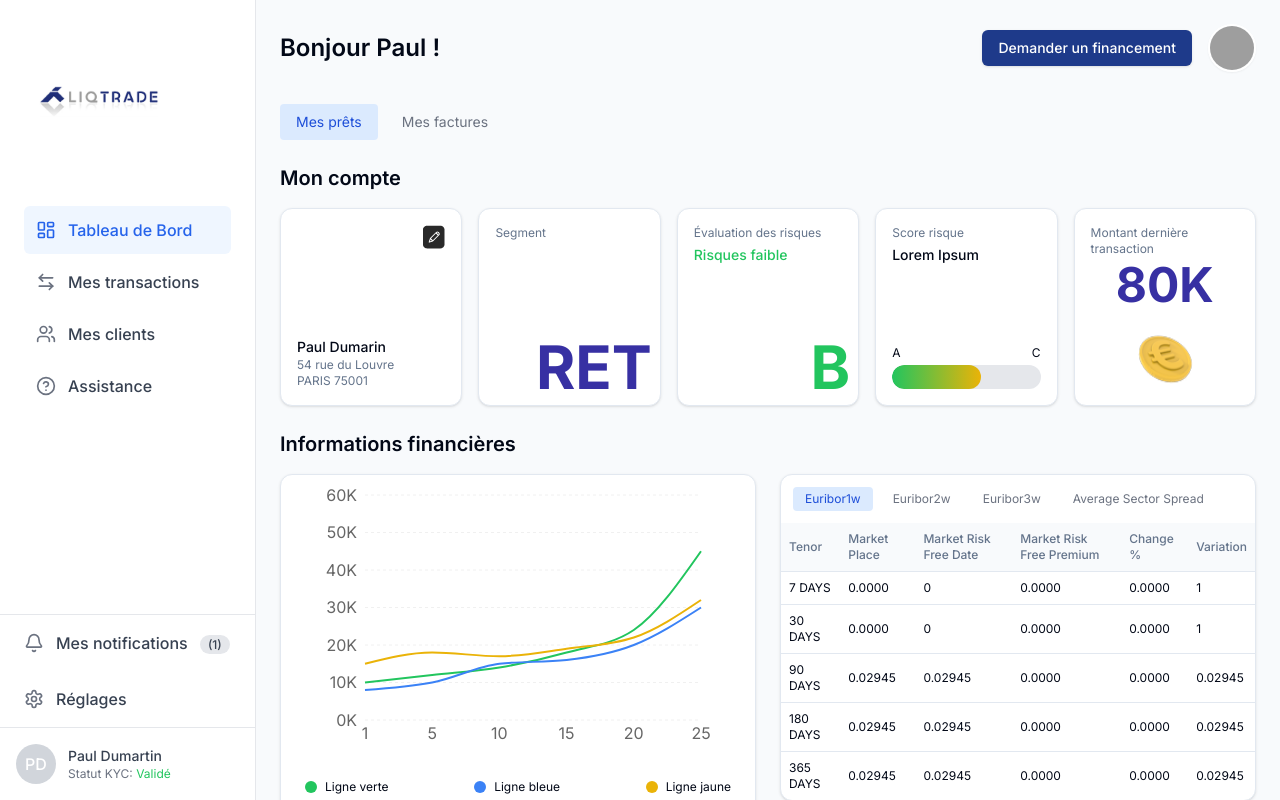
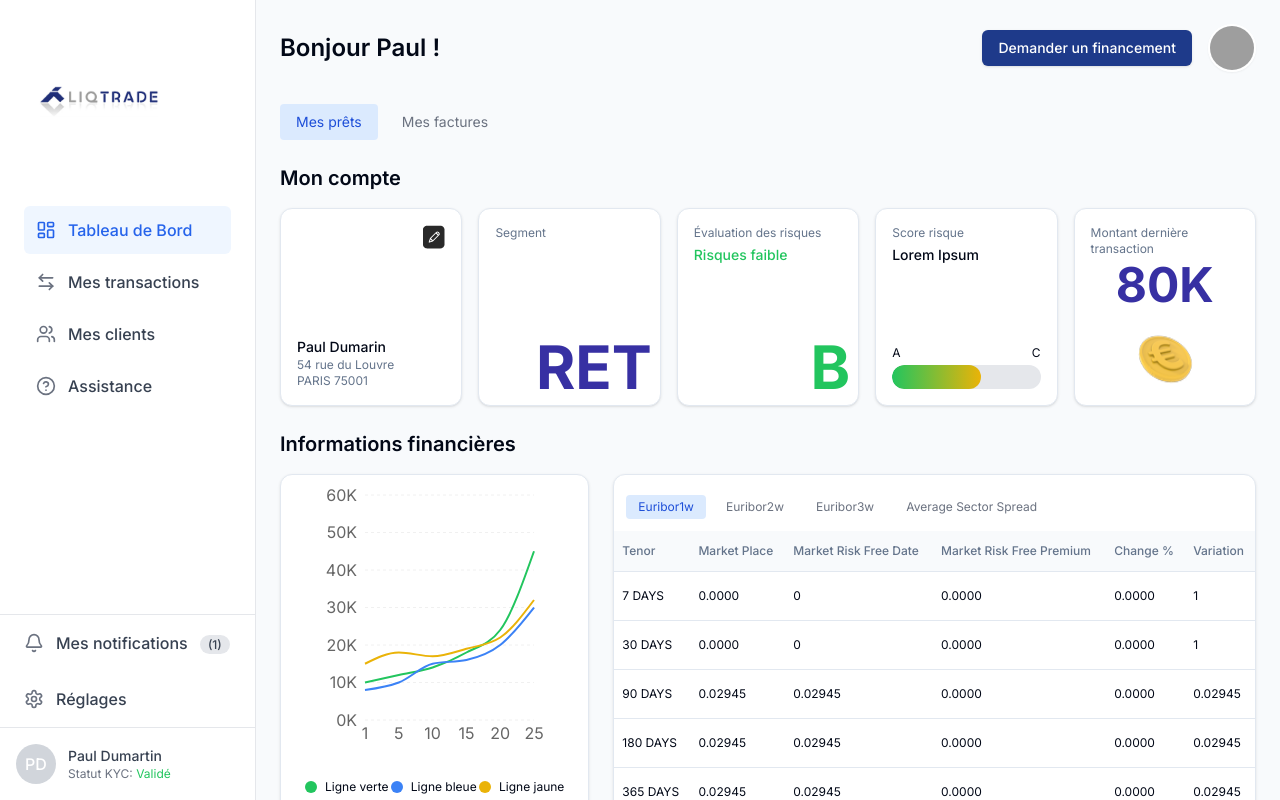
Before and after one commit to umgh25/test_tx, a Next.js app: page /dashboard in a window 1280 px wide. Built offline with nearby package versions, Linux system fonts and the light colour scheme; grey boxes are pictures that could not be loaded.

Commit message:
fix: Ajustement de MarketRiskTable et FinancialChart

```diff
--- a/package.json
+++ b/package.json
@@ -1,5 +1,5 @@
 {
-  "name": "nextjs-shadcn",
+  "name": "Liqtrade",
   "version": "0.1.0",
   "private": true,
   "scripts": {
--- a/src/app/dashboard/page.tsx
+++ b/src/app/dashboard/page.tsx
@@ -150,11 +150,11 @@ export default function Dashboard() {
       <div className="my-6">
         <h2 className="text-xl font-semibold mb-4">Informations financières</h2>
 
-        <div className="grid grid-cols-1 md:grid-cols-2 gap-6">
-          <div className="w-full h-full">
+        <div className="grid grid-cols-12 gap-6">
+          <div className="col-span-4 h-full">
             <FinancialChart data={chartData} />
           </div>
-          <div className="w-full h-full">
+          <div className="col-span-8 h-full">
             <MarketRiskTable data={riskData} />
           </div>
         </div>
--- a/src/components/dashboard/MarketRiskTable.tsx
+++ b/src/components/dashboard/MarketRiskTable.tsx
@@ -1,6 +1,13 @@
-import type React from 'react';
-import { Card, CardContent, CardHeader } from '@/components/ui/card';
-import { Table, TableBody, TableCell, TableHead, TableHeader, TableRow } from '@/components/ui/table';
+import type React from "react";
+import { Card, CardContent, CardHeader } from "@/components/ui/card";
+import {
+  Table,
+  TableBody,
+  TableCell,
+  TableHead,
+  TableHeader,
+  TableRow,
+} from "@/components/ui/table";
 
 interface RiskData {
   tenor: string;
@@ -17,13 +24,21 @@ interface MarketRiskTableProps {
 
 const MarketRiskTable: React.FC<MarketRiskTableProps> = ({ data }) => {
   return (
-    <Card>
-      <CardHeader className="p-3">
+    <Card className="h-full">
+      <CardHeader className="p-3 pt-5">
         <div className="flex flex-wrap gap-2">
-          <button className="px-3 py-1 rounded bg-blue-100 text-blue-700 text-xs">Euribor1w</button>
-          <button className="px-3 py-1 rounded text-gray-500 text-xs">Euribor2w</button>
-          <button className="px-3 py-1 rounded text-gray-500 text-xs">Euribor3w</button>
-          <button className="px-3 py-1 rounded text-gray-500 text-xs">Average Sector Spread</button>
+          <button className="px-3 py-1 rounded bg-blue-100 text-blue-700 text-xs">
+            Euribor1w
+          </button>
+          <button className="px-3 py-1 rounded text-gray-500 text-xs">
+            Euribor2w
+          </button>
+          <button className="px-3 py-1 rounded text-gray-500 text-xs">
+            Euribor3w
+          </button>
+          <button className="px-3 py-1 rounded text-gray-500 text-xs">
+            Average Sector Spread
+          </button>
         </div>
       </CardHeader>
       <CardContent className="p-0">
@@ -31,23 +46,43 @@ const MarketRiskTable: React.FC<MarketRiskTableProps> = ({ data }) => {
           <Table>
             <TableHeader>
               <TableRow className="bg-slate-50">
-                <TableHead className="font-medium text-xs py-2">Tenor</TableHead>
-                <TableHead className="font-medium text-xs py-2">Market Place</TableHead>
-                <TableHead className="font-medium text-xs py-2">Market Risk Free Date</TableHead>
-                <TableHead className="font-medium text-xs py-2">Market Risk Free Premium</TableHead>
-                <TableHead className="font-medium text-xs py-2">Change %</TableHead>
-                <TableHead className="font-medium text-xs py-2">Variation</TableHead>
+                <TableHead className="font-medium text-xs py-2">
+                  Tenor
+                </TableHead>
+                <TableHead className="font-medium text-xs py-2">
+                  Market Place
+                </TableHead>
+                <TableHead className="font-medium text-xs py-2">
+                  Market Risk Free Date
+                </TableHead>
+                <TableHead className="font-medium text-xs py-2">
+                  Market Risk Free Premium
+                </TableHead>
+                <TableHead className="font-medium text-xs py-2">
+                  Change %
+                </TableHead>
+                <TableHead className="font-medium text-xs py-2">
+                  Variation
+                </TableHead>
               </TableRow>
             </TableHeader>
             <TableBody>
               {data.map((row) => (
                 <TableRow key={row.tenor}>
-                  <TableCell className="text-xs py-2">{row.tenor}</TableCell>
-                  <TableCell className="text-xs py-2">{row.marketPlaceRate}</TableCell>
-                  <TableCell className="text-xs py-2">{row.marketRiskFreeRate}</TableCell>
-                  <TableCell className="text-xs py-2">{row.marketRiskFreeSpread}</TableCell>
+                  <TableCell className="text-xs py-4">{row.tenor}</TableCell>
+                  <TableCell className="text-xs py-2">
+                    {row.marketPlaceRate}
+                  </TableCell>
+                  <TableCell className="text-xs py-2">
+                    {row.marketRiskFreeRate}
+                  </TableCell>
+                  <TableCell className="text-xs py-2">
+                    {row.marketRiskFreeSpread}
+                  </TableCell>
                   <TableCell className="text-xs py-2">{row.change}</TableCell>
-                  <TableCell className="text-xs py-2">{row.variation}</TableCell>
+                  <TableCell className="text-xs py-2">
+                    {row.variation}
+                  </TableCell>
                 </TableRow>
               ))}
             </TableBody>
```
Also changed, not shown: 1 other file (tests, documents, lock files or other folders).
